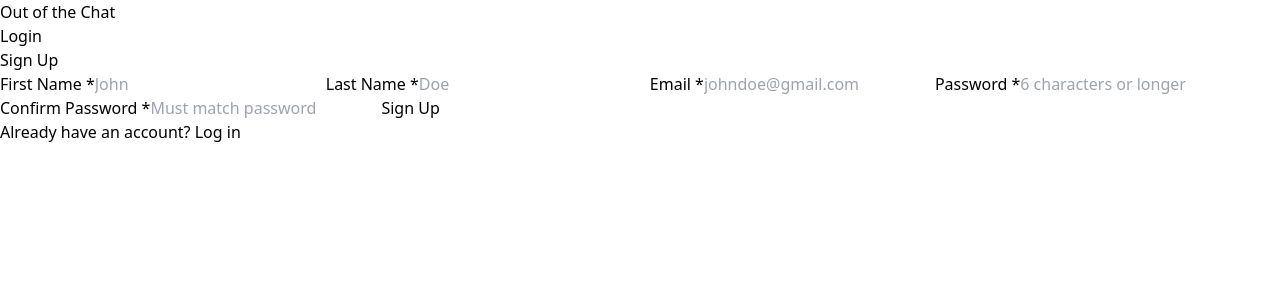
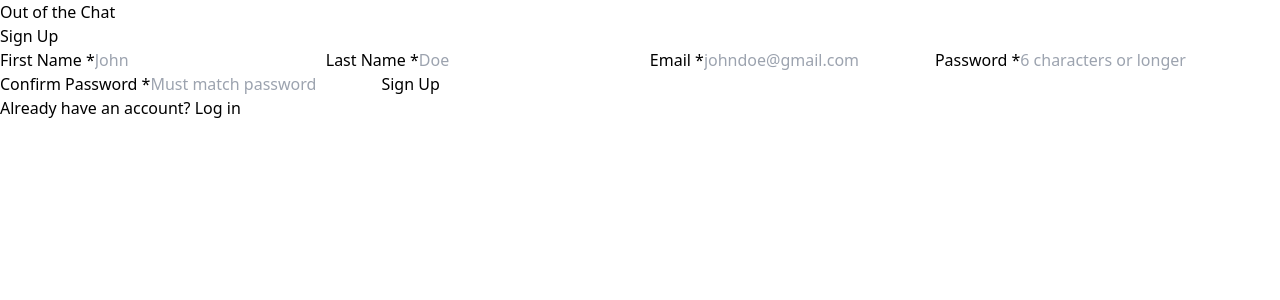
Before and after one commit to squach28/out-of-the-chat, a React (Vite) app in the folder frontend/: page /signup in a window 1280 px wide. Shown: the top 300 px of the page. Built offline with nearby package versions, Linux system fonts and the light colour scheme; no server answers.

Commit message:
hide username/login button when user is on signup or login page

```diff
--- a/frontend/src/components/Navbar.tsx
+++ b/frontend/src/components/Navbar.tsx
@@ -1,10 +1,13 @@
 import { User, getAuth, onAuthStateChanged } from "firebase/auth"
 import { useEffect, useState } from "react"
-import { Link } from "react-router-dom"
+import { Link, useLocation } from "react-router-dom"
 
 const Navbar = () => {
     const [user, setUser] = useState<User | null>(null)
     const auth = getAuth()
+    const location = useLocation()
+    const pathName = location.pathname
+    const pathsToHideLogin = [ '/signup', '/login']
 
     useEffect(() => {
         onAuthStateChanged(auth, (user) => {
@@ -17,7 +20,7 @@ const Navbar = () => {
         <nav className="w-full bg-green-200 p-2">
             <ul className="flex justify-between">
                 <li className="font-bold"><Link to="/">Out of the Chat</Link></li>
-                <li>{ user ? <p>{user.displayName}</p> : <Link to="/login">Login</Link>}</li>
+                {pathsToHideLogin.includes(pathName) ? null : <li>{ user ? <p>{user.displayName}</p> : <Link to="/login">Login</Link>}</li>}
             </ul>
         </nav>
     )
```
